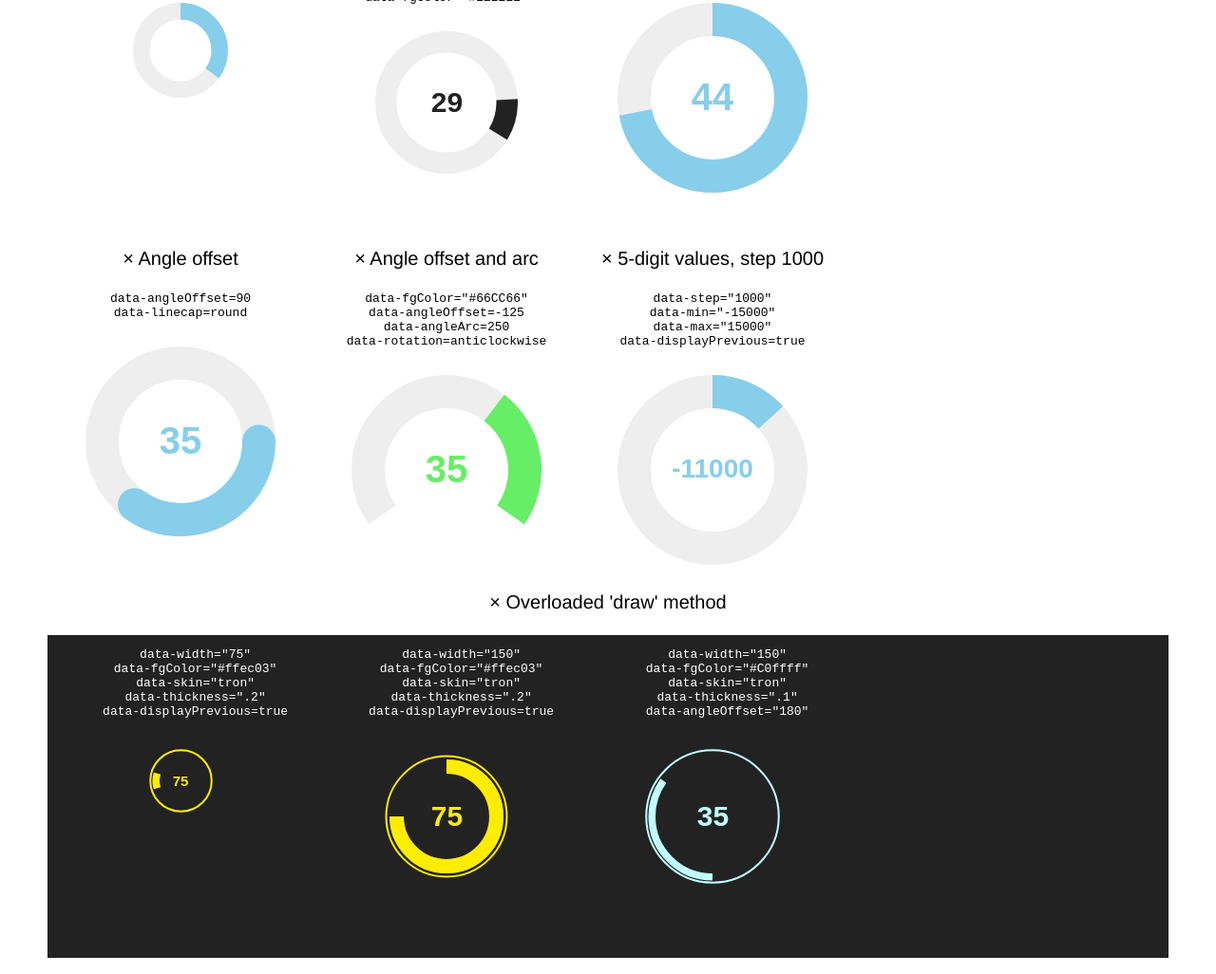
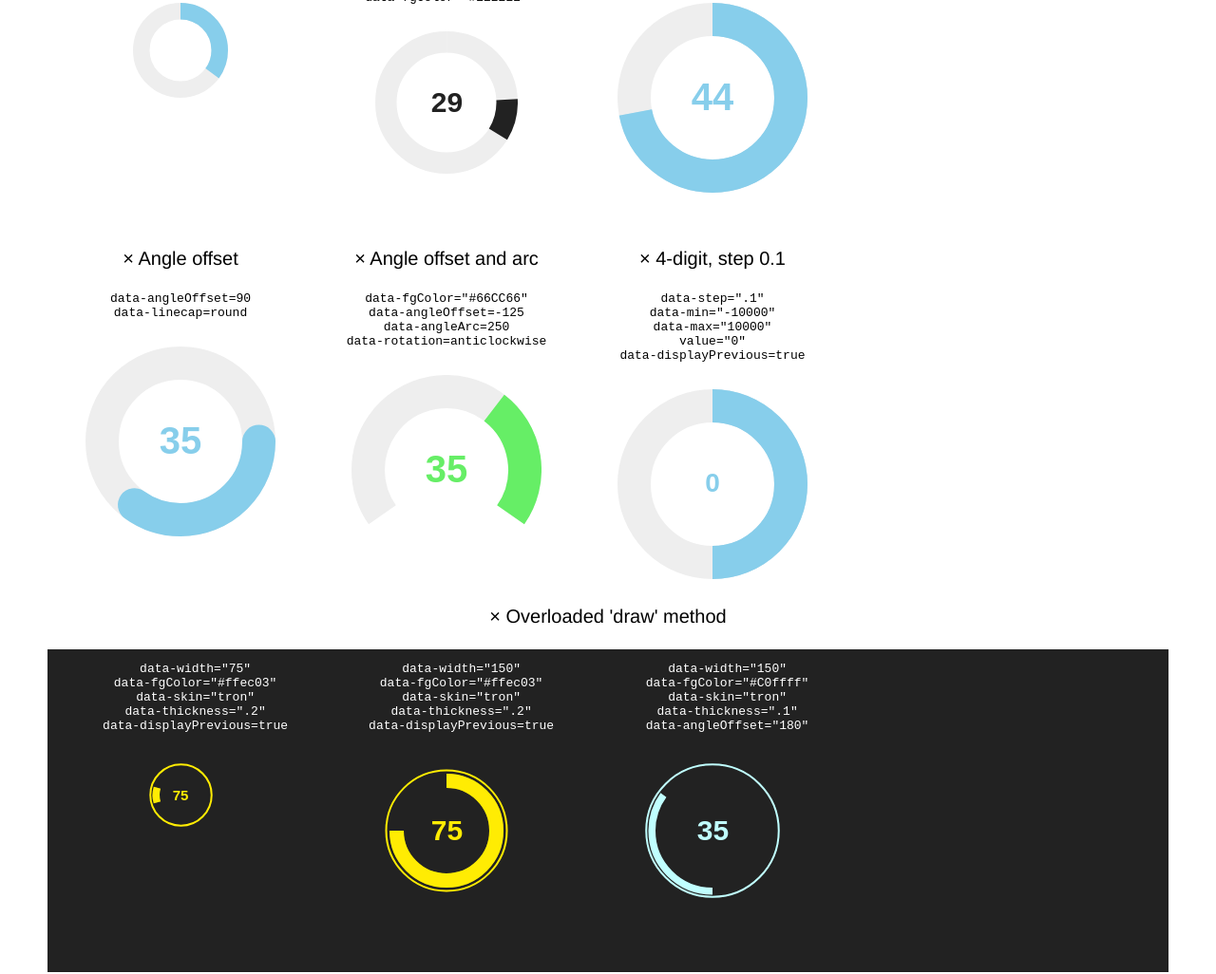
Before and after one commit to aterrien/jQuery-Knob, a website: page index.html in a window 1280 px wide. Shown: the part 657-1683 px from the top of the page at 95% size. Drawn offline with nearby package versions, Linux system fonts and the light colour scheme.

Commit message:
Fix decimal value #107

```diff
--- a/index.html
+++ b/index.html
@@ -156,14 +156,15 @@ data-rotation=anticlockwise
             <input class="knob" data-angleOffset=-125 data-angleArc=250 data-fgColor="#66EE66" data-rotation="anticlockwise" value="35">
         </div>
         <div class="demo" >
-            <p>&#215; 5-digit values, step 1000</p>
+            <p>&#215; 4-digit, step 0.1</p>
             <pre>
-data-step="1000"
-data-min="-15000"
-data-max="15000"
+data-step=".1"
+data-min="-10000"
+data-max="10000"
+value="0"
 data-displayPrevious=true
             </pre>
-            <input class="knob" data-min="-15000" data-displayPrevious=true data-max="15000" data-step="1000" value="-11000">
+            <input class="knob" data-min="-10000" data-displayPrevious=true data-max="10000" data-step=".1" value="0">
         </div>
         <div style="clear:both"></div>
         <div style="text-align: center">
```
Also changed, not shown: js/jquery.knob.js.
